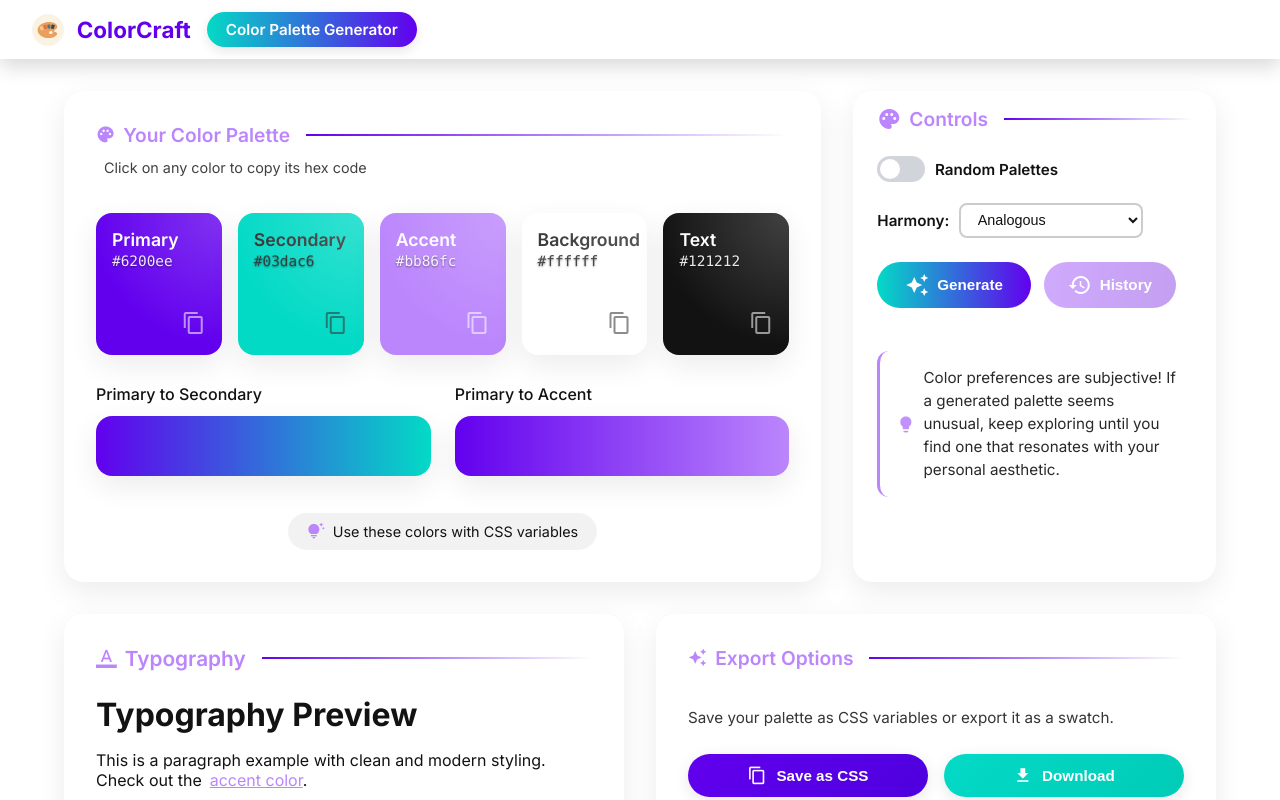
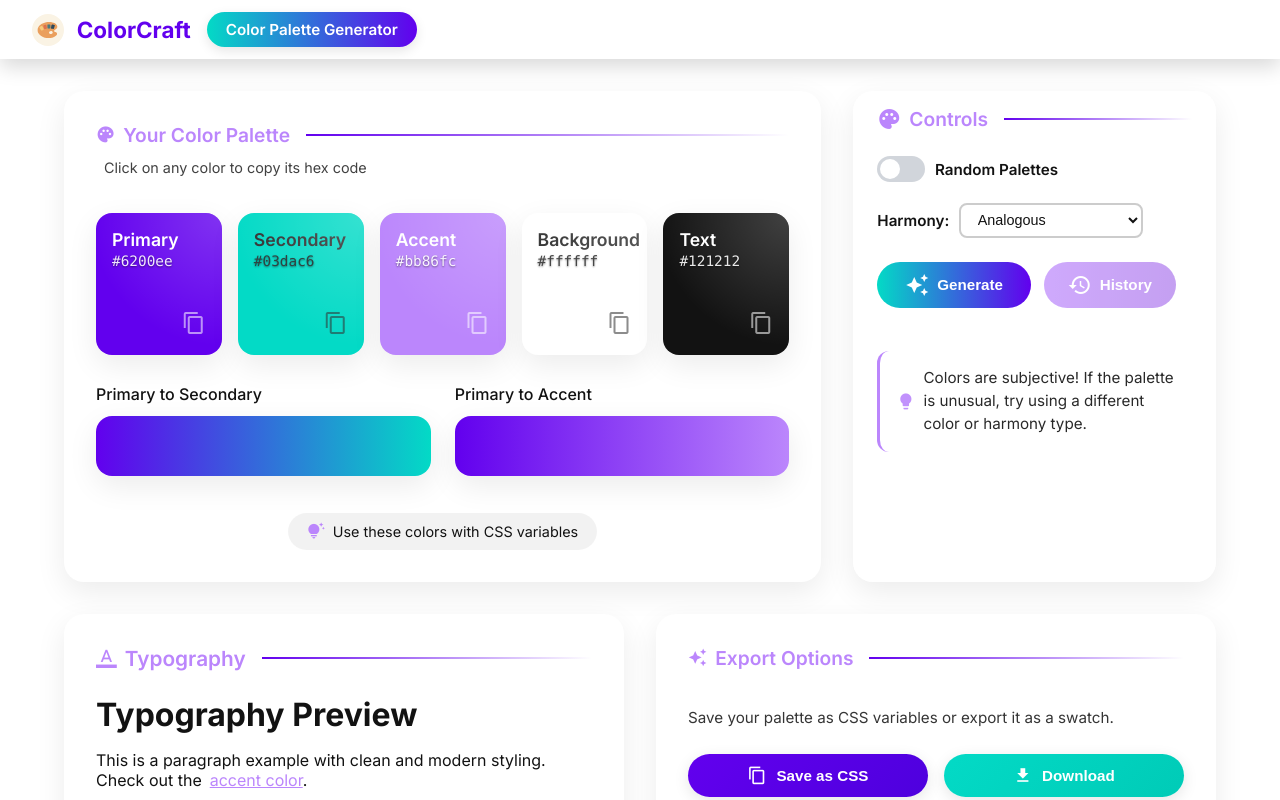
Before and after one commit to AvisharSharan/ColorCraft, a React (Vite) app: page / in a window 1280 px wide. Shown: the top 800 px of the page. Built offline with nearby package versions, Linux system fonts and the light colour scheme.

Commit message:
Updated tooltip message in Toolbar component for clarity on color preferences

```diff
--- a/src/components/Toolbar.jsx
+++ b/src/components/Toolbar.jsx
@@ -97,7 +97,7 @@ const Toolbar = ({
         </div>
       </div>
       <div className="palette-note">
-        <p><span className="material-icons">lightbulb</span> Color preferences are subjective! If a generated palette seems unusual, keep exploring until you find one that resonates with your personal aesthetic.</p>
+        <p><span className="material-icons">lightbulb</span>Colors are subjective! If the palette is unusual, try using a different color or harmony type.</p>
       </div>
     </div>
   );
```
